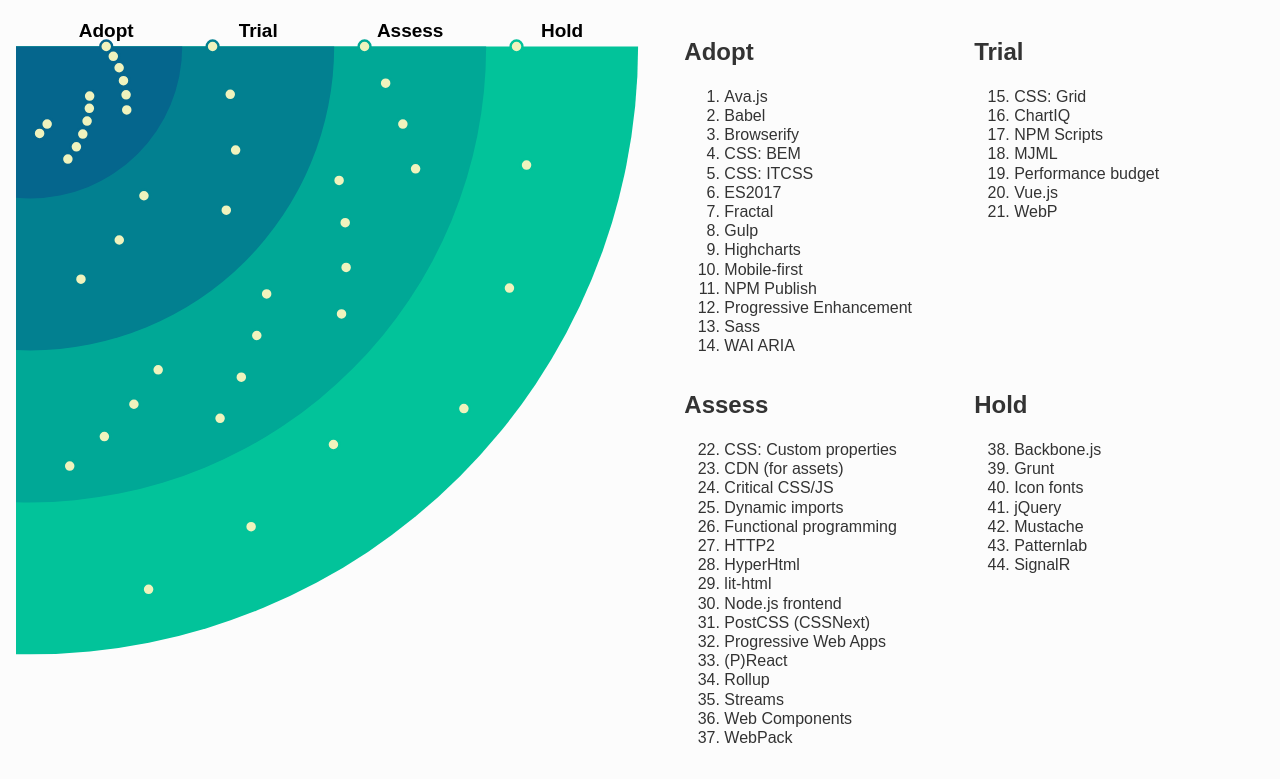
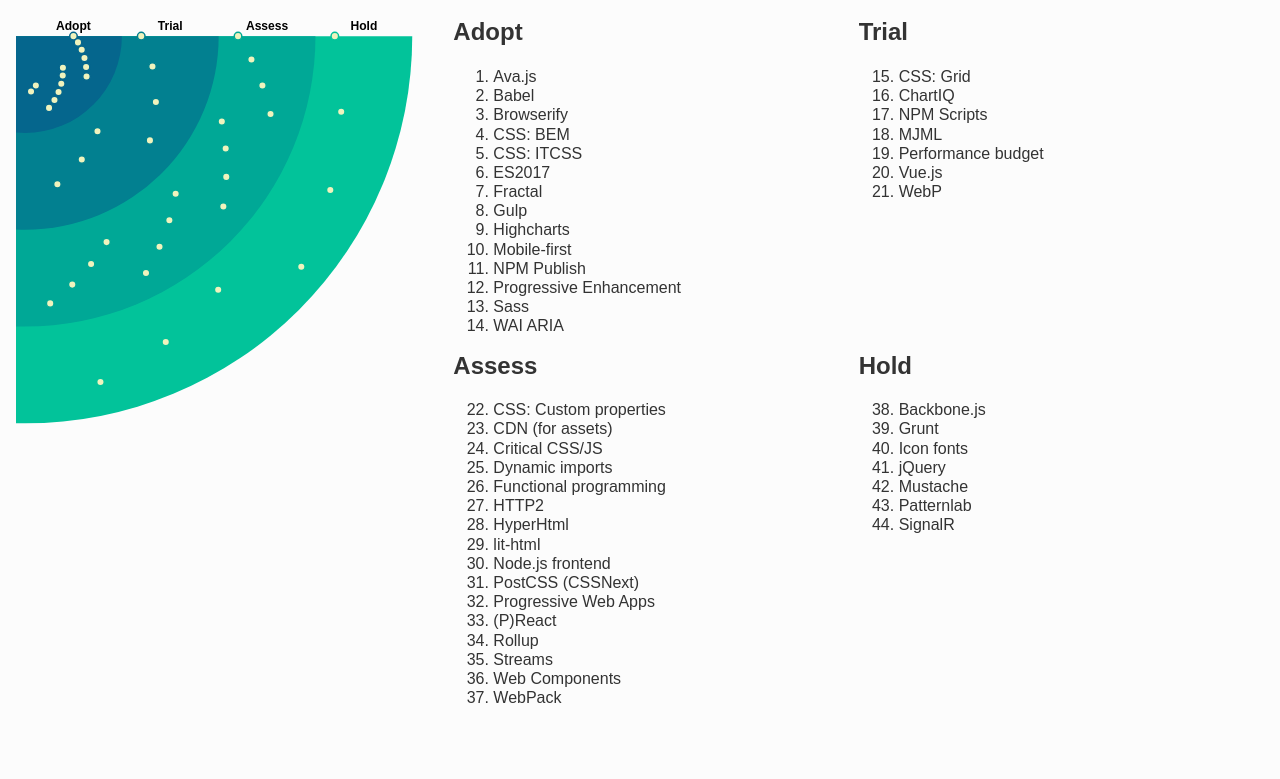
Before and after one commit to vicompany/technology-radar, a website with bundled scripts: page docs/index.html in a window 1280 px wide. Shown: the part 79-858 px from the top of the page. After the commit the page ends 818 px from the top, so only its background shows below. Built offline with nearby package versions, Linux system fonts and the light colour scheme.

Commit message:
Improve styling

```diff
--- a/docs/assets/scripts/factories/radar-list.js
+++ b/docs/assets/scripts/factories/radar-list.js
@@ -9,9 +9,9 @@
 
 			return `${html}
 			<div>
-				<h2>${level.name}</h2>
+				<h2 class="technology-list__title">${level.name}</h2>
 				${listTechnology}
 			</div>`;
 		}, '');
-	}
+	},
 };
--- a/docs/assets/styles/main.css
+++ b/docs/assets/styles/main.css
@@ -43,6 +43,9 @@
     display: grid;
     grid-template-columns: 1fr 1fr;
 }
+.technology-list__title {
+    margin-top: 0;
+}
 
 .tooltip {
     padding: 0.5em;
@@ -70,6 +73,7 @@
 @media only screen and (min-width: 64em) {
     .app {
         grid-template-areas: 'radar list';
+        grid-template-columns: 1fr 2fr;
     }
 
     .container {
```
